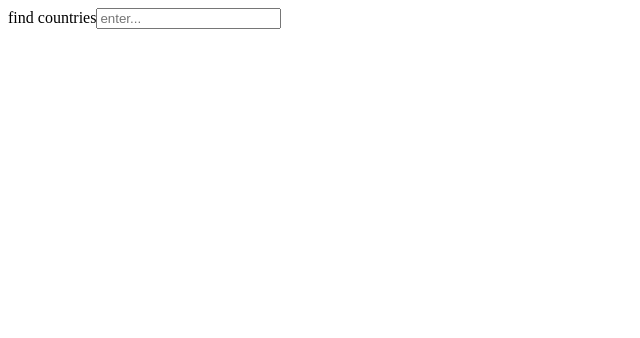
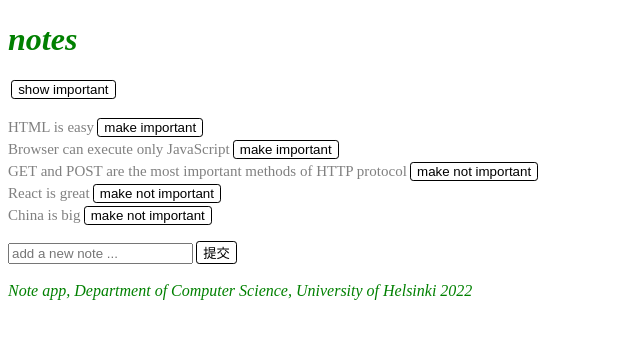
Before and after one commit to David3simon/train1_project, a React (Create React App) app: page / in a window 1280 px wide. Shown: the top 338 px of the page, without its empty margins (0-640 px from the left). Built offline with nearby package versions, Linux system fonts and the light colour scheme; data requests are answered from the project's data file.

Commit message:
完成了note项目

```diff
--- /dev/null
+++ b/db.json
@@ -0,0 +1,34 @@
+{
+  "notes": [
+    {
+      "id": 1,
+      "content": "HTML is easy",
+      "date": "2019-05-30T17:30:31.098Z",
+      "important": false
+    },
+    {
+      "id": 2,
+      "content": "Browser can execute only JavaScript",
+      "date": "2019-05-30T18:39:34.091Z",
+      "important": false
+    },
+    {
+      "id": 3,
+      "content": "GET and POST are the most important methods of HTTP protocol",
+      "date": "2019-05-30T19:20:14.298Z",
+      "important": true
+    },
+    {
+      "id": 4,
+      "content": "React is great",
+      "data": "2022-09-16T09:24:42.311Z",
+      "important": true
+    },
+    {
+      "content": "China is big",
+      "data": "2022-09-16T09:28:58.905Z",
+      "id": 5,
+      "important": true
+    }
+  ]
+}
--- a/package.json
+++ b/package.json
@@ -17,7 +17,8 @@
     "start": "react-scripts start",
     "build": "react-scripts build",
     "test": "react-scripts test",
-    "eject": "react-scripts eject"
+    "eject": "react-scripts eject",
+    "server": "json-server -p3001 --watch db.json"
   },
   "eslintConfig": {
     "extends": [
--- /dev/null
+++ b/src/app5.js
@@ -0,0 +1,105 @@
+import React from "react";
+import { useState,useEffect } from "react";
+
+import { getAll,update,create } from './services/note.js'
+
+import Note from './components/note.js'
+import Notification from './components/notification.js'
+import  Footer from './components/Footer.js'
+
+const App = () => {
+  // 储存笔记数据
+  const [notes, setNotes] = useState([])
+
+  // 储存用户提交的新笔记
+  const [ newNote, setNewNote ] = useState('')
+
+  // 储存笔记显示状态
+  const [ showAll, setShowAll ] = useState(true)
+
+  // 储存错误信息
+  const [ msg, setMsg] = useState('')
+  const [ status, setStatus] = useState(0)
+
+  useEffect(()=>{
+    getAll().then( initialNotes => {
+      setNotes(initialNotes)
+    })
+  },[])
+
+  const noteToShow = showAll?notes:notes.filter(note => note.important)
+
+  // 创建新笔记对象
+  const addNote = (e) => {
+    e.preventDefault();
+
+    const newObj = {
+      content: newNote,
+      data: new Date(),
+      important: Math.random()>0.5
+    }
+    create(newObj)
+    .then(returnedNote => {
+      // console.log(res);
+      setNotes(notes.concat(returnedNote))
+      setNewNote('')
+      handleMsgChange(`add note ${returnedNote.content} success!`)
+    })
+
+  }
+
+  const handleNoteChange = (e) => {
+    let value = e.target.value.trimLeft()
+    setNewNote(value)
+  }
+  // msg显示处理函数
+  const handleMsgChange = (m,s=0) => {
+    setMsg(m)
+    setStatus(s)
+    // 设定显示时间
+    setTimeout(() => {
+      setMsg(null)
+    },5000)
+  }
+  // 更改note important属性值
+  const toggleImportanceOf = (id) => {
+    // console.log(id);
+    // 确认查询值
+    // const url = `http://localhost:3001/notes/${id}`
+    // 获取更改笔记对象
+    const note = notes.find(note => note.id === id)
+    // 更改对象重要属性
+    const changeNote = {...note,important: !note.important}
+    // 通过put替换服务器上的笔记,再获取数据对本地数据修改
+    update(id,changeNote).then(returnedNote => {
+      setNotes(notes.map( note => note.id !== id? note : returnedNote))
+      handleMsgChange(`update note ${returnedNote.content} success!`)
+    }).catch(err => {
+      handleMsgChange(`the note ${note.content} was already delete from server`,1)
+      setNotes(notes.filter(note => note.id !== id))
+    })
+  }
+
+  return (
+    <>
+      <h1>notes</h1>
+      <Notification msg={ msg } status={status} />
+      <div>
+        <button onClick={() => setShowAll(!showAll)}>show { showAll?'important':'all' }</button>
+      </div>
+      <ul>
+        { noteToShow.map(note => (
+            <Note key={note.id} note={note} toggleImportance={() => toggleImportanceOf(note.id)} />
+        ))}
+      </ul>
+      <form onSubmit={ addNote }>
+        <input value={ newNote } onChange={ handleNoteChange } placeholder="add a new note ..." />
+        <button type="submit">提交</button>
+      </form>
+      <Footer />
+    </>
+  )
+}
+
+
+export default App
--- /dev/null
+++ b/src/components/Footer.js
@@ -0,0 +1,16 @@
+const Footer = () => {
+  const footerStyle = {
+    color: 'green',
+    fontStyle: 'italic',
+    fontSize: 16
+  }
+
+  return (
+    <div style={ footerStyle }>
+      <br />
+      <em>Note app, Department of Computer Science, University of Helsinki 2022 </em>
+    </div>
+  )
+}
+
+export default Footer
--- /dev/null
+++ b/src/components/note.js
@@ -0,0 +1,16 @@
+const Note = ({ note,toggleImportance }) => {
+
+  const label = note.important
+  ?'make not important':'make important'
+
+  return (
+    <>
+      <li className="note">
+        { note.content }
+        <button onClick={ toggleImportance }>{ label }</button>
+      </li>
+    </>
+  )
+}
+
+export default Note
--- /dev/null
+++ b/src/components/notification.js
@@ -0,0 +1,11 @@
+// 信息提示模块
+const Notification = ({ msg,status }) => {
+  if(!msg) return null
+  return (
+    <div className="msg" style={status===1?{color:'red'}:{color:'green'}}>
+      { msg }
+    </div>
+  )
+}
+
+export default Notification
--- a/src/index.css
+++ b/src/index.css
@@ -10,3 +10,24 @@ ul {
   list-style: none;
   padding: 0;
 }
+
+h1 {
+  color: green;
+  font-style: italic;
+}
+
+li.note {
+  color: gray;
+  padding-top: 3px;
+  font-size: 15px;
+}
+
+.msg {
+  margin-bottom: 10px;
+  padding: 10px;
+  color: red;
+  background: lightgray;
+  font-size: 20px;
+  border-style: solid;
+  border-radius: 5px;
+}
--- a/src/index.js
+++ b/src/index.js
@@ -6,7 +6,10 @@ import './index.css'
 // import App from './app.js'
 // import App from './app2.js'
 // import App from './app3.js'
-import App from './app4.js'
+// import App from './app4.js'
+import App from './app5.js'
+
+
 
 const app = ReactDOM.createRoot(document.getElementById('root'))
 app.render(<App />)
--- /dev/null
+++ b/src/services/note.js
@@ -0,0 +1,34 @@
+import axios from "axios";
+// 服务器响应数据模块 直接返回数据
+
+const baseUrl = 'http://localhost:3001/notes'
+
+const getAll = () => {
+  const req = axios.get(baseUrl)
+  // 用于测试客户端数据与服务端数据不同步的错误捕捉
+  // const obj = {
+  //   content: 'a note for test',
+  //   data: new Date(),
+  //   important: false,
+  //   id: 10000
+  // }
+  // return req.then(res => res.data.concat(obj))
+  return req.then(res => res.data)
+}
+
+const create = newObj => {
+  const req = axios.post(baseUrl,newObj)
+  return req.then(res => res.data)
+}
+
+const update = (id, newObj) => {
+  const req = axios.put(`${baseUrl}/${id}`,newObj)
+
+  return req.then(res => res.data)
+}
+
+export {
+  getAll,
+  create,
+  update
+}
```
